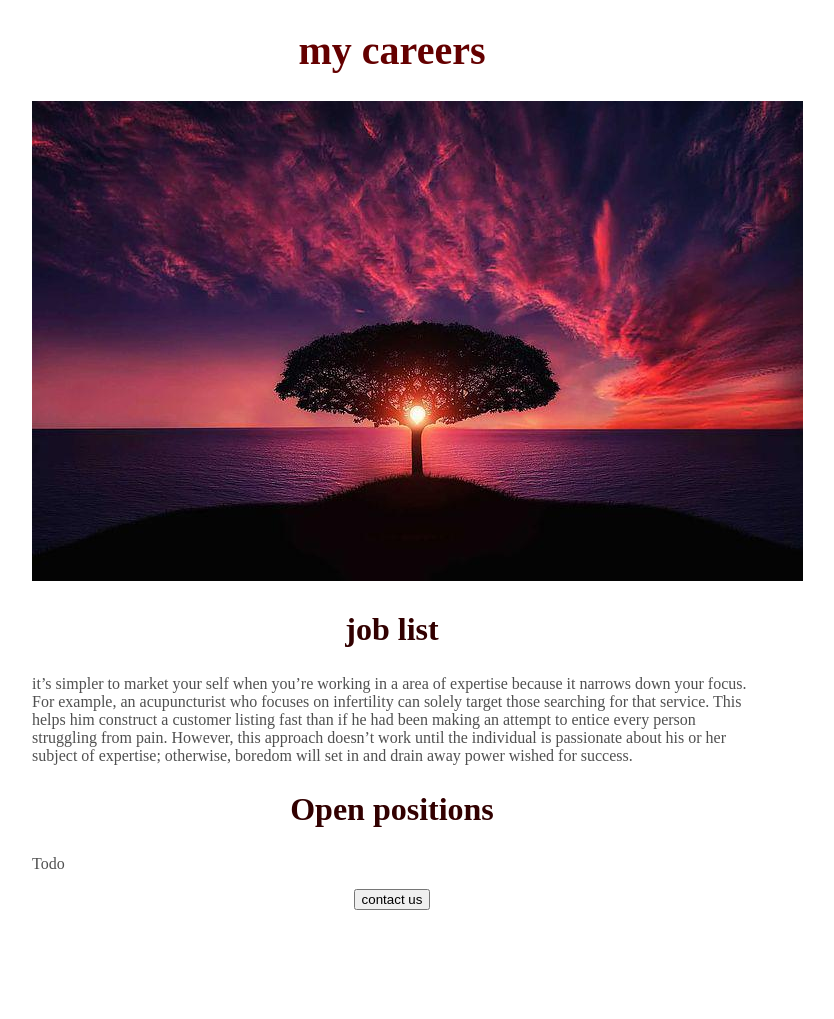
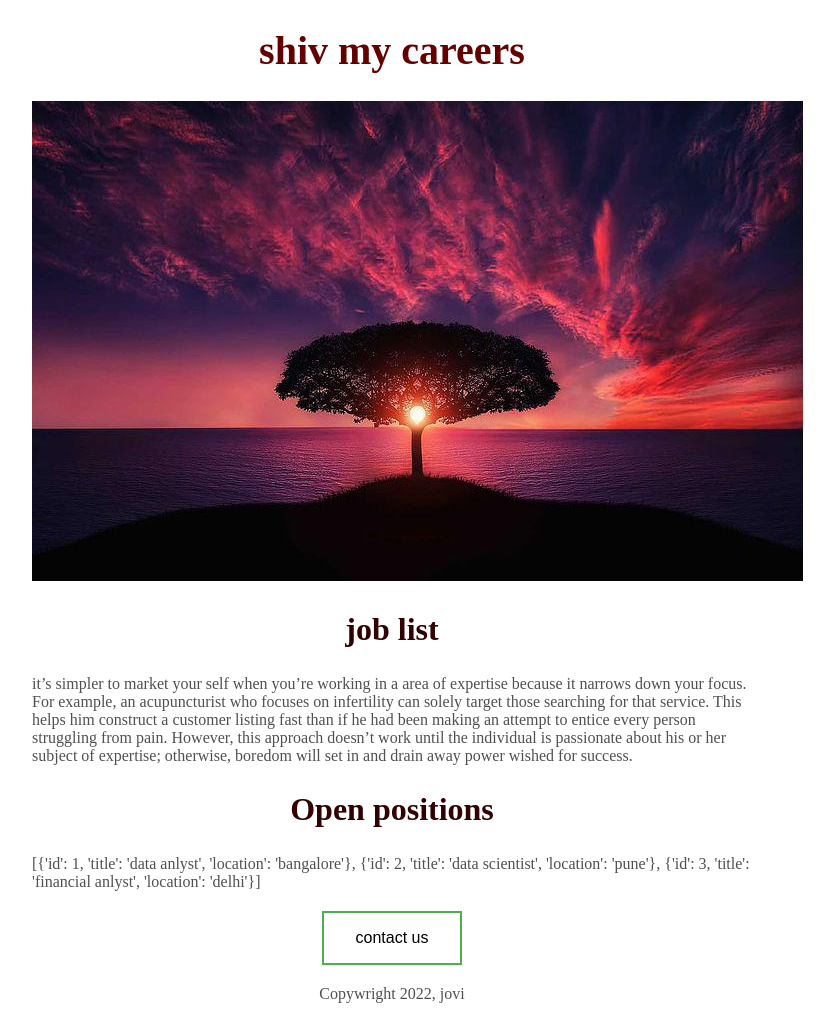
Before and after one commit to shiiv123/tst-1, a Flask app: page / in a window 1280 px wide. Shown: the whole page, without its empty margins (248-1082 px from the left). Before the commit the page ends 910 px from the top, so only its background shows below. Run offline with Flask 2, Linux system fonts and the light colour scheme.

Commit message:
added button css, added jobs list in python flask and connected to html

```diff
--- a/main.py
+++ b/main.py
@@ -1,11 +1,25 @@
 from flask import Flask, render_template
 
 app = Flask(__name__)
+Jobs = [
+  {'id': 1,
+   'title': 'data anlyst',
+   'location': 'bangalore'
+  },
+   {'id': 2,
+   'title': 'data scientist',
+   'location': 'pune'
+  },
+ {'id': 3,
+   'title': 'financial anlyst',
+   'location': 'delhi'
+  }
+]
 
 @app.route("/")
 def hello_world():
 
-  return render_template('home.html')
+  return render_template('home.html',jobs =Jobs, company = 'shiv')
 
 if __name__ == "__main__" :
   app.run(host='0.0.0.0', debug=True)
--- a/templates/home.html
+++ b/templates/home.html
@@ -29,20 +29,42 @@
          max-width: 720px;
          margin: 0 auto;
         }
+      .button {
+  background-color: #4CAF50; /* Green */
+  border: none;
+  color: white;
+  padding: 16px 32px;
+  text-align: center;
+  text-decoration: none;
+  display: inline-block;
+  font-size: 16px;
+  margin: 4px 2px;
+  transition-duration: 0.4s;
+  cursor: pointer;
+}
+
+.button1 {
+  background-color: white;
+  color: black;
+  border: 2px solid #4CAF50;
+}
     </style>
   </head>
   <body>
     <div id = "Container">
-    <h1>my careers</h1>
+    <h1>{{company}} my careers</h1>
     <img "benner" src = "https://tst-1-1.shiv-bhushanbhu.repl.co/static/tree-736885__480.jpg" >
     <h2>job list</h2>
     <p>
       it’s simpler to market your self when you’re working in a area of expertise because it narrows down your focus. For example, an acupuncturist who focuses on infertility can solely target those searching for that service. This helps him construct a customer listing fast than if he had been making an attempt to entice every person struggling from pain. However, this approach doesn’t work until the individual is passionate about his or her subject of expertise; otherwise, boredom will set in and drain away power wished for success.
     </p>
     <h2>Open positions</h2>
-    <p>Todo</p>
+    <p>
+      {{jobs}}
+    </p>
       <div style= "text-align:center;">
-    <button>contact us</button>
+        <button class="button button1">contact us</button>
+        <p class= "mt-4">Copywright 2022, jovi</p>
       </div>
     </div>
   </body>
```
